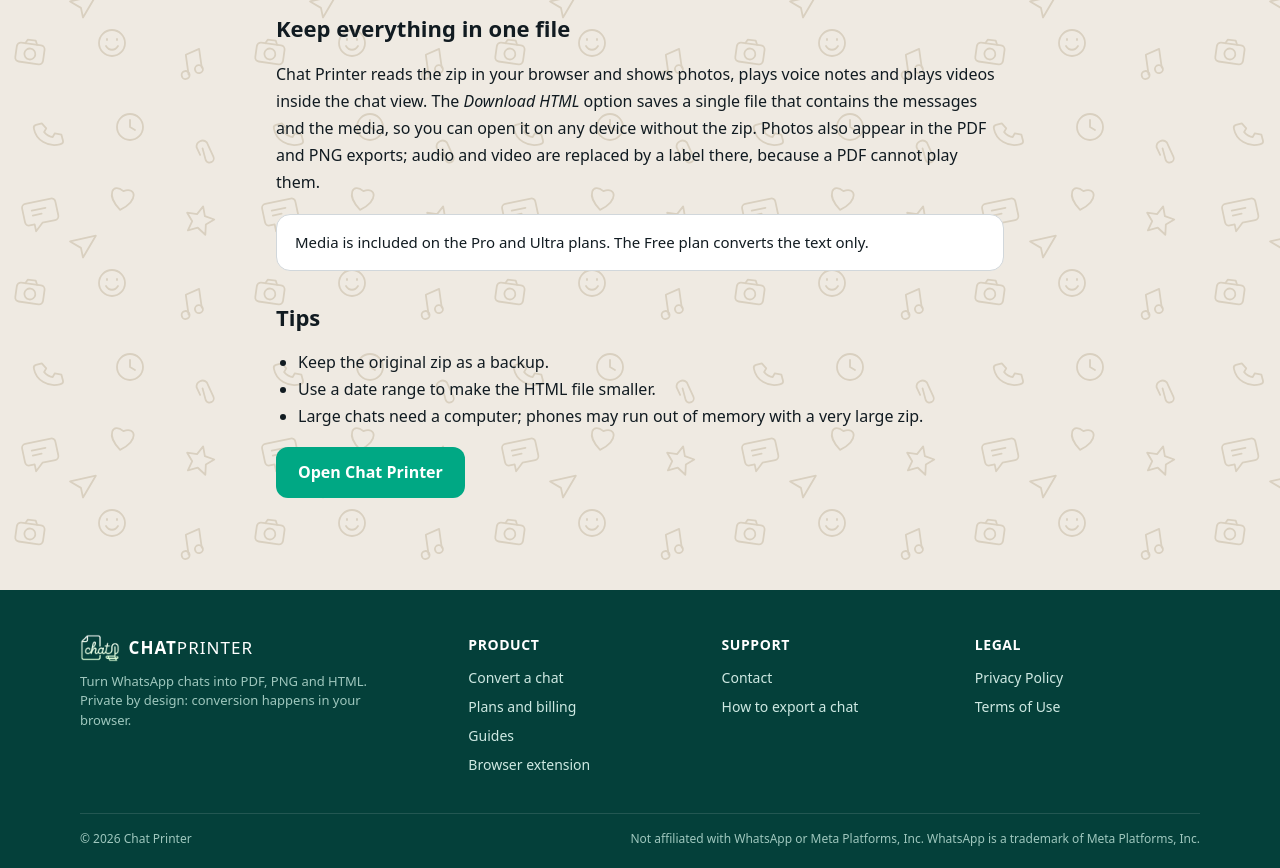
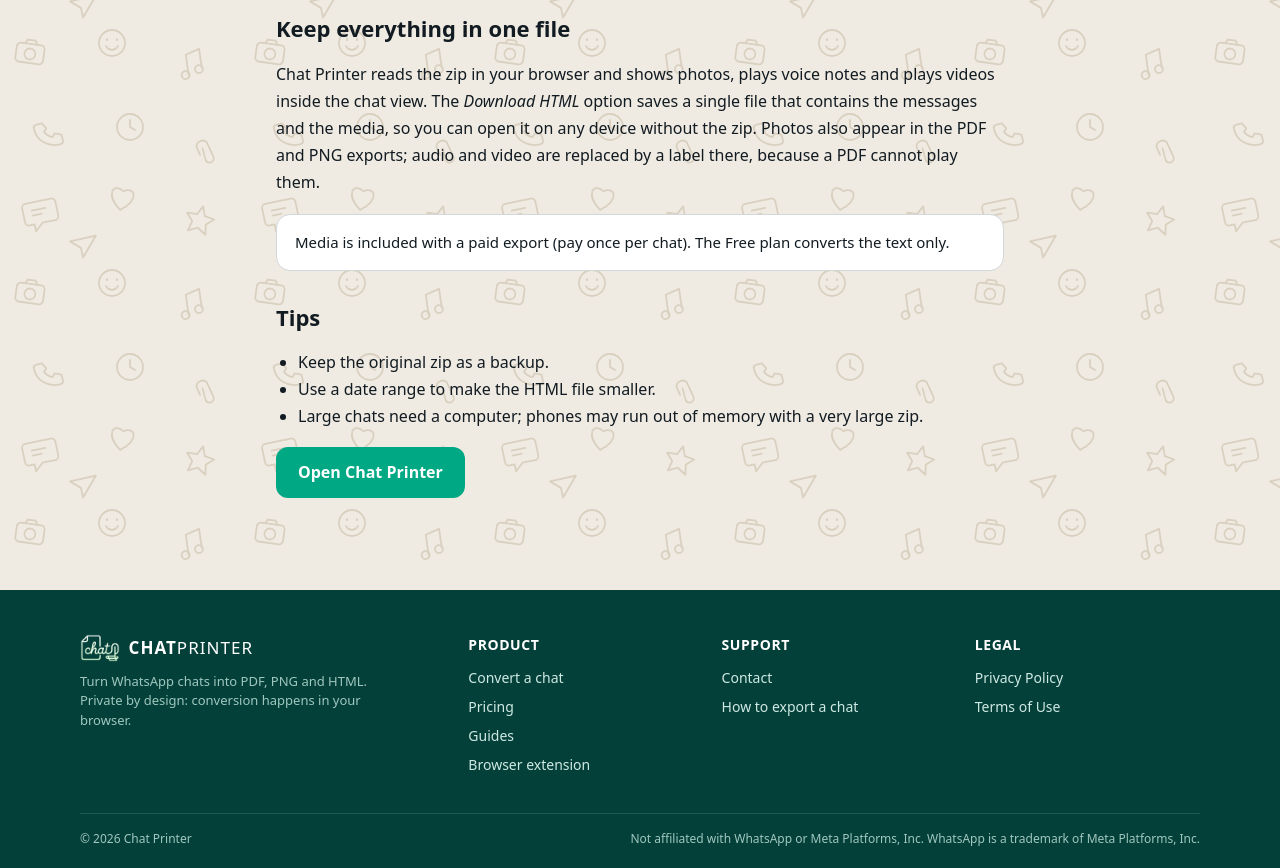
Before and after one commit to Zeeshan-78/Chat-Printer, a browser extension: page public/guides/export-whatsapp-chat-with-media.html in a window 1280 px wide. Shown: the part 789-1657 px from the top of the page. Drawn offline with Linux system fonts and the light colour scheme.

Commit message:
update user conecet

```diff
--- a/public/guides/export-whatsapp-chat-with-media.html
+++ b/public/guides/export-whatsapp-chat-with-media.html
@@ -19,12 +19,12 @@
 <p>WhatsApp saves voice notes as .opus files. Chrome and Firefox play them. Some older Safari versions cannot, so open the finished file in Chrome if a voice note stays silent.</p>
 <h2>Keep everything in one file</h2>
 <p>Chat Printer reads the zip in your browser and shows photos, plays voice notes and plays videos inside the chat view. The <i>Download HTML</i> option saves a single file that contains the messages and the media, so you can open it on any device without the zip. Photos also appear in the PDF and PNG exports; audio and video are replaced by a label there, because a PDF cannot play them.</p>
-<div class="box">Media is included on the Pro and Ultra plans. The Free plan converts the text only.</div>
+<div class="box">Media is included with a paid export (pay once per chat). The Free plan converts the text only.</div>
 <h2>Tips</h2>
 <ul><li>Keep the original zip as a backup.</li><li>Use a date range to make the HTML file smaller.</li><li>Large chats need a computer; phones may run out of memory with a very large zip.</li></ul>
 <p><a class="cta" href="/#tool">Open Chat Printer</a></p></main>
 <footer class="ftr"><div class="ftr-grid"><div class="ftr-brand"><a class="logo" href="/"><img src="/img/logo-icon-white.png" alt="" width="40" height="28"><span class="wm"><b>CHAT</b>PRINTER</span></a><p>Turn WhatsApp chats into PDF, PNG and HTML. Private by design: conversion happens in your browser.</p></div>
-<div><h4>Product</h4><a href="/">Convert a chat</a><a href="/#billing">Plans and billing</a><a href="/guides">Guides</a><a href="/extension">Browser extension</a></div>
+<div><h4>Product</h4><a href="/">Convert a chat</a><a href="/#billing">Pricing</a><a href="/guides">Guides</a><a href="/extension">Browser extension</a></div>
 <div><h4>Support</h4><a href="/#contact">Contact</a><a href="/guides/export-whatsapp-chat-to-pdf">How to export a chat</a></div>
 <div><h4>Legal</h4><a href="/privacy">Privacy Policy</a><a href="/terms">Terms of Use</a></div></div>
 <div class="ftr-bot"><span>© 2026 Chat Printer</span><span>Not affiliated with WhatsApp or Meta Platforms, Inc. WhatsApp is a trademark of Meta Platforms, Inc.</span></div></footer>
```
